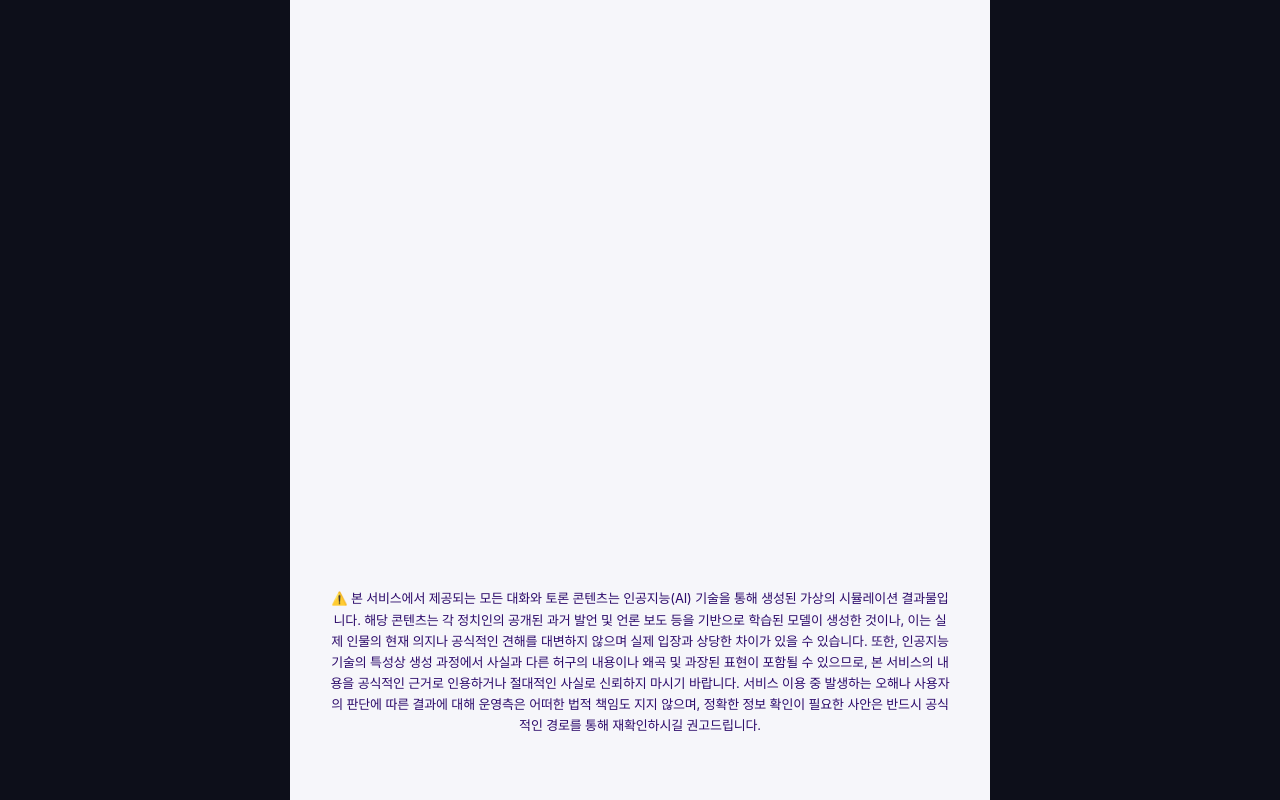
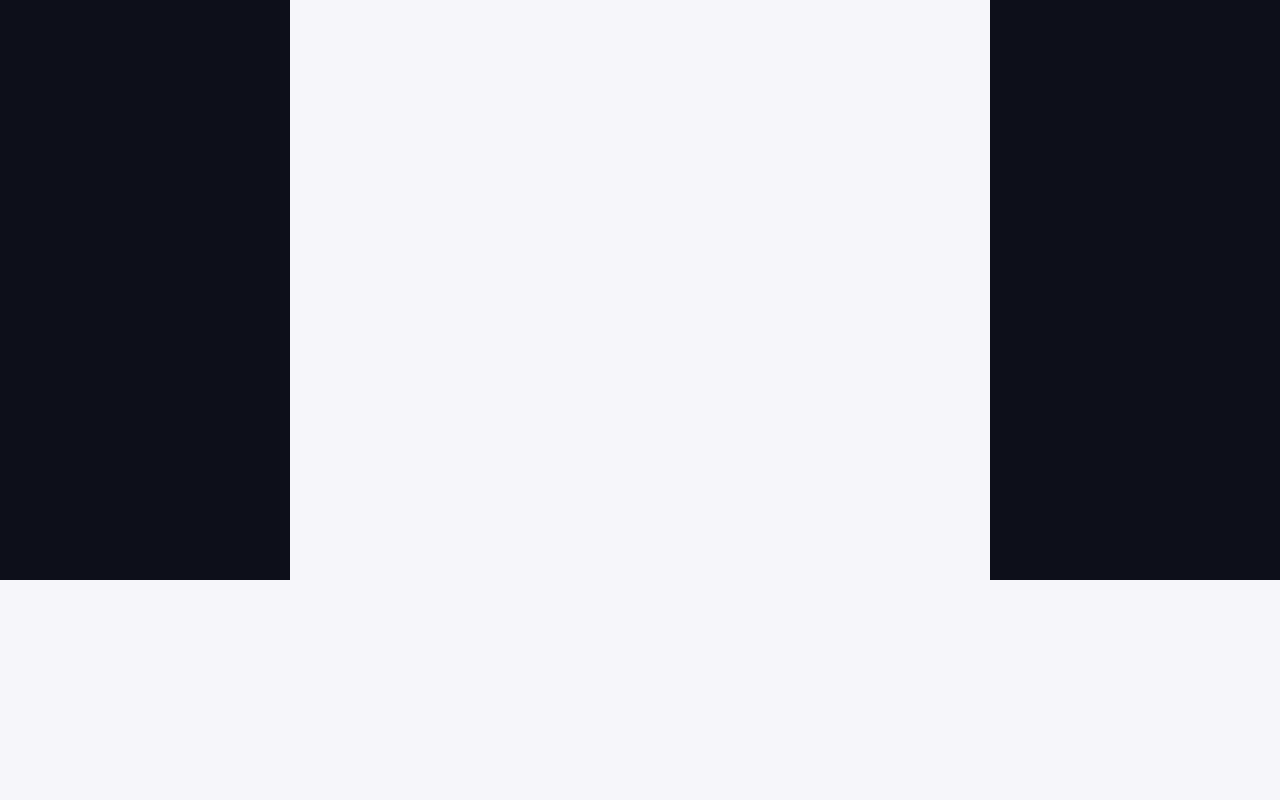
Before and after one commit to seojoonkim/polichat, a React (Vite) app: page / in a window 1280 px wide. Shown: the part 1893-2693 px from the top of the page. After the commit the page ends 2473 px from the top, so only its background shows below. Built offline with nearby package versions, Linux system fonts and the light colour scheme; a web font is replaced by a local one.

Commit message:
fix: remove disclaimer footer boxes from ChatLayout and PoliticianSelector

```diff
--- a/src/components/chat/ChatLayout.tsx
+++ b/src/components/chat/ChatLayout.tsx
@@ -237,7 +237,7 @@ export default function ChatLayout({ politician }: Props) {
       />
 
       {/* 면책 문구 */}
-      <div className="text-center px-3 py-1.5" style={{ background: 'rgba(0,0,0,0.02)' }}>
+      <div className="text-center px-3 py-1.5">
         <p className="text-[10px] text-gray-400 leading-relaxed">
           본 서비스에서 제공되는 모든 대화와 토론 콘텐츠는 인공지능(AI) 기술을 통해 생성된 가상의 시뮬레이션 결과물입니다. 해당 콘텐츠는 각 정치인의 공개된 과거 발언 및 언론 보도 등을 기반으로 학습된 모델이 생성한 것이나, 이는 실제 인물의 현재 의지나 공식적인 견해를 대변하지 않으며 실제 입장과 상당한 차이가 있을 수 있습니다. 또한, 인공지능 기술의 특성상 생성 과정에서 사실과 다른 허구의 내용이나 왜곡 및 과장된 표현이 포함될 수 있으므로, 본 서비스의 내용을 공식적인 근거로 인용하거나 절대적인 사실로 신뢰하지 마시기 바랍니다. 서비스 이용 중 발생하는 오해나 사용자의 판단에 따른 결과에 대해 운영측은 어떠한 법적 책임도 지지 않으며, 정확한 정보 확인이 필요한 사안은 반드시 공식적인 경로를 통해 재확인하시길 권고드립니다.
         </p>
--- a/src/components/chat/PoliticianSelector.tsx
+++ b/src/components/chat/PoliticianSelector.tsx
@@ -323,18 +323,6 @@ export default function PoliticianSelector({ politicians }: Props) {
             </div>
           ))}
         </div>
-
-        {/* Footer */}
-        <div
-          className="mt-8 pb-6 px-4 animate-fade-in-up"
-          style={{ animationDelay: '0.4s' }}
-        >
-          <div className="px-2 py-2 text-center">
-            <p className="text-[13px] leading-relaxed" style={{ color: '#2D0B6B' }}>
-              ⚠️ 본 서비스에서 제공되는 모든 대화와 토론 콘텐츠는 인공지능(AI) 기술을 통해 생성된 가상의 시뮬레이션 결과물입니다. 해당 콘텐츠는 각 정치인의 공개된 과거 발언 및 언론 보도 등을 기반으로 학습된 모델이 생성한 것이나, 이는 실제 인물의 현재 의지나 공식적인 견해를 대변하지 않으며 실제 입장과 상당한 차이가 있을 수 있습니다. 또한, 인공지능 기술의 특성상 생성 과정에서 사실과 다른 허구의 내용이나 왜곡 및 과장된 표현이 포함될 수 있으므로, 본 서비스의 내용을 공식적인 근거로 인용하거나 절대적인 사실로 신뢰하지 마시기 바랍니다. 서비스 이용 중 발생하는 오해나 사용자의 판단에 따른 결과에 대해 운영측은 어떠한 법적 책임도 지지 않으며, 정확한 정보 확인이 필요한 사안은 반드시 공식적인 경로를 통해 재확인하시길 권고드립니다.
-            </p>
-          </div>
-        </div>
       </div>
     </div>
     </div>
```
